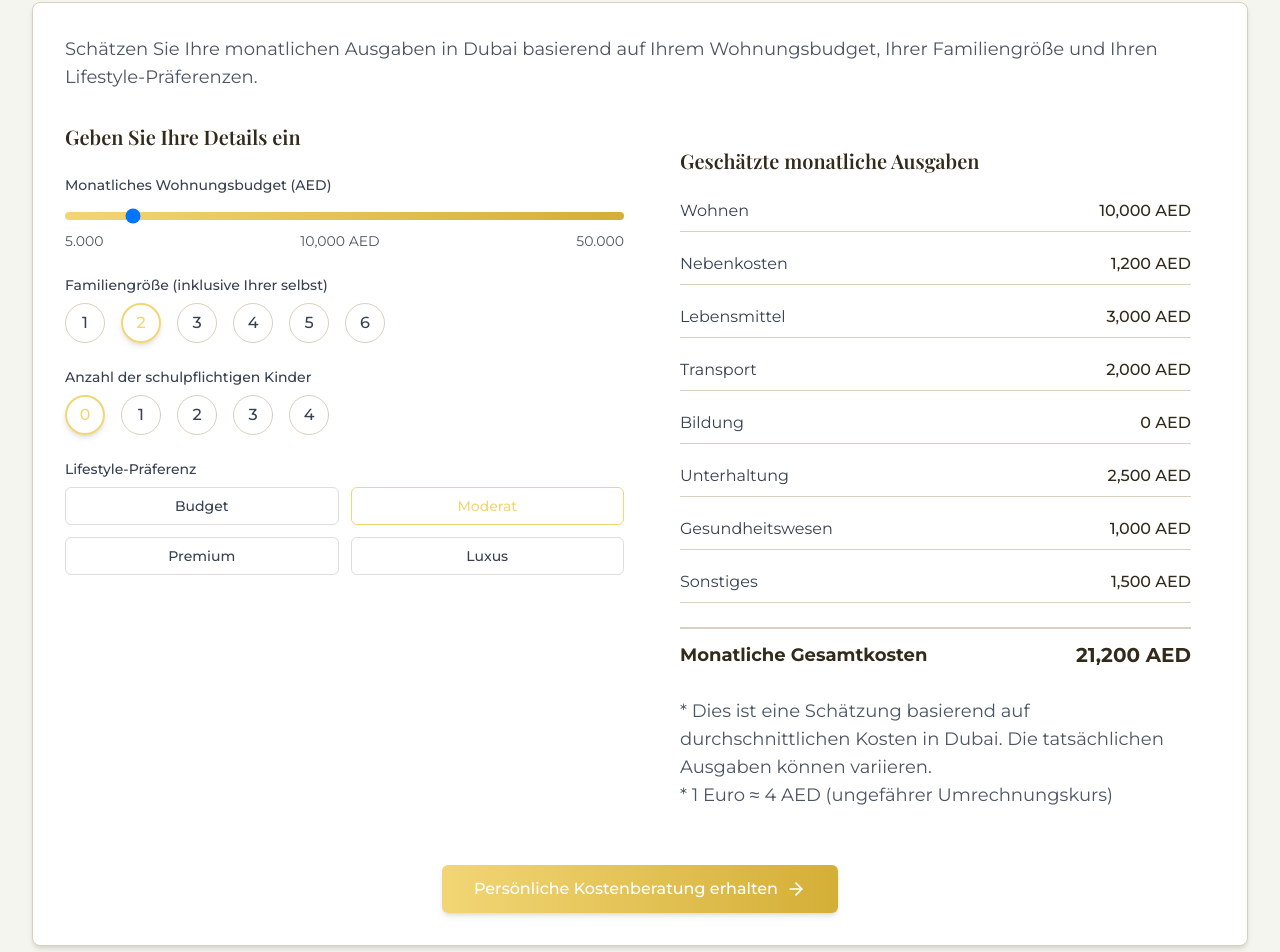
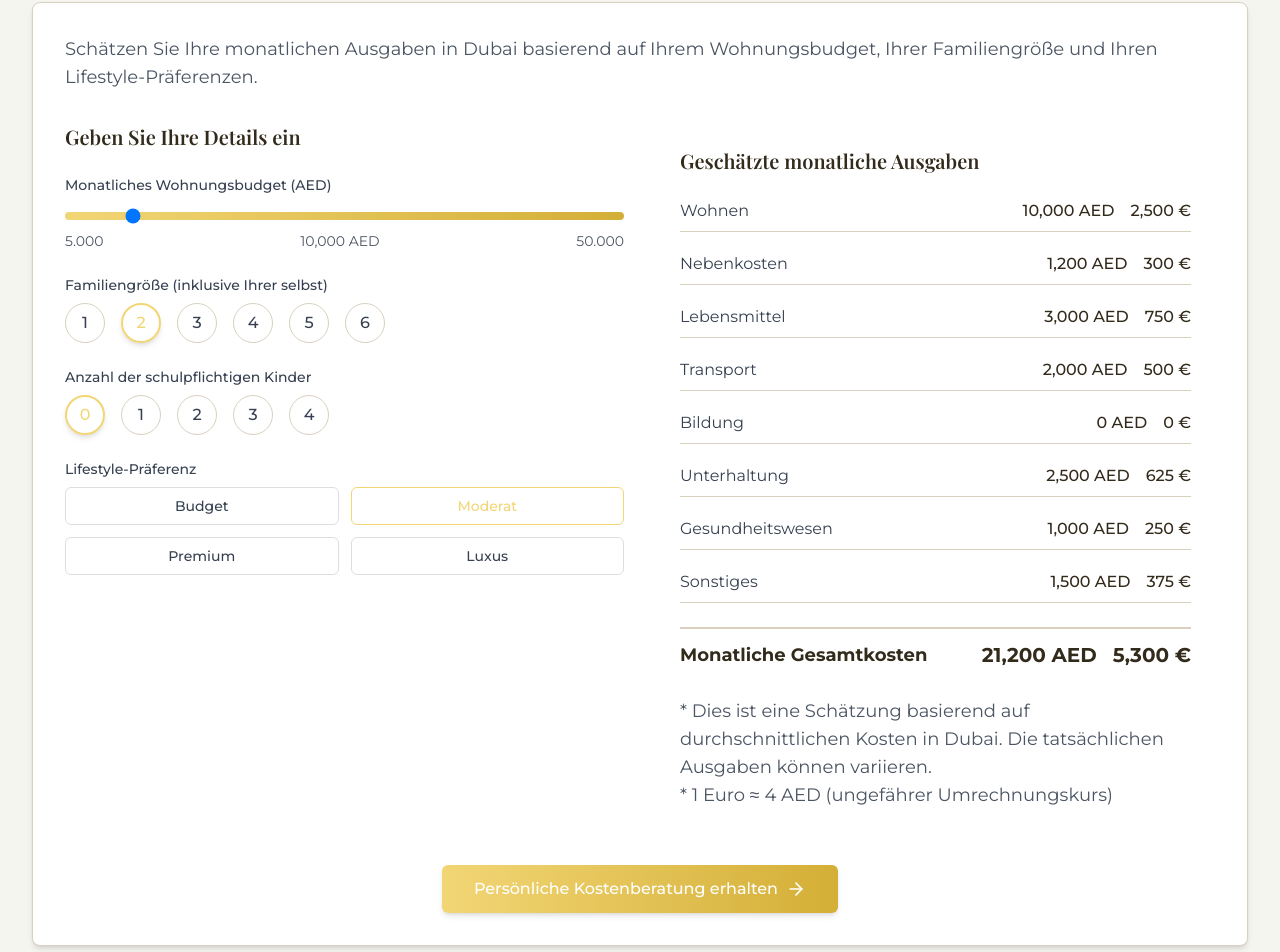
Before and after one commit to LepcsikMike/dubai-move-guide, a React (Vite) app: page /ressourcen in a window 1280 px wide. Shown: the part 2816-3768 px from the top of the page. Built offline with nearby package versions, Linux system fonts and the light colour scheme.

Commit message:
feat: Add Euro conversion to calculator

```diff
--- a/src/pages/resources/calculator/ResultsSection.tsx
+++ b/src/pages/resources/calculator/ResultsSection.tsx
@@ -8,14 +8,14 @@ interface ResultsSectionProps {
 
 const ResultsSection: React.FC<ResultsSectionProps> = ({ costs }) => {
   const costItems = [
-    { label: 'Wohnen', value: costs.housing },
-    { label: 'Nebenkosten', value: costs.utilities },
-    { label: 'Lebensmittel', value: costs.groceries },
-    { label: 'Transport', value: costs.transport },
-    { label: 'Bildung', value: costs.education },
-    { label: 'Unterhaltung', value: costs.entertainment },
-    { label: 'Gesundheitswesen', value: costs.healthcare },
-    { label: 'Sonstiges', value: costs.misc }
+    { label: 'Wohnen', valueAED: costs.housing, valueEUR: costs.housingEUR },
+    { label: 'Nebenkosten', valueAED: costs.utilities, valueEUR: costs.utilitiesEUR },
+    { label: 'Lebensmittel', valueAED: costs.groceries, valueEUR: costs.groceriesEUR },
+    { label: 'Transport', valueAED: costs.transport, valueEUR: costs.transportEUR },
+    { label: 'Bildung', valueAED: costs.education, valueEUR: costs.educationEUR },
+    { label: 'Unterhaltung', valueAED: costs.entertainment, valueEUR: costs.entertainmentEUR },
+    { label: 'Gesundheitswesen', valueAED: costs.healthcare, valueEUR: costs.healthcareEUR },
+    { label: 'Sonstiges', valueAED: costs.misc, valueEUR: costs.miscEUR }
   ];
 
   return (
@@ -26,14 +26,20 @@ const ResultsSection: React.FC<ResultsSectionProps> = ({ costs }) => {
         {costItems.map((item, index) => (
           <div key={index} className="flex justify-between items-center py-2 border-b border-dubai-dark-sand/20">
             <span className="text-gray-700">{item.label}</span>
-            <span className="font-medium">{item.value.toLocaleString()} AED</span>
+            <div className="flex gap-4">
+              <span className="font-medium">{item.valueAED.toLocaleString()} AED</span>
+              <span className="font-medium text-dubai-gold">{item.valueEUR.toLocaleString()} €</span>
+            </div>
           </div>
         ))}
       </div>
 
       <div className="flex justify-between items-center py-3 border-t-2 border-dubai-gold">
         <span className="text-lg font-bold">Monatliche Gesamtkosten</span>
-        <span className="text-xl font-bold text-dubai-gold">{costs.total.toLocaleString()} AED</span>
+        <div className="flex gap-4">
+          <span className="text-xl font-bold">{costs.total.toLocaleString()} AED</span>
+          <span className="text-xl font-bold text-dubai-gold">{costs.totalEUR.toLocaleString()} €</span>
+        </div>
       </div>
 
       <div className="mt-4 text-sm text-gray-600">
--- a/src/pages/resources/calculator/costCalculations.ts
+++ b/src/pages/resources/calculator/costCalculations.ts
@@ -1,4 +1,3 @@
-
 export interface CostBreakdown {
   housing: number;
   utilities: number;
@@ -9,6 +8,15 @@ export interface CostBreakdown {
   healthcare: number;
   misc: number;
   total: number;
+  housingEUR: number;
+  utilitiesEUR: number;
+  groceriesEUR: number;
+  transportEUR: number;
+  educationEUR: number;
+  entertainmentEUR: number;
+  healthcareEUR: number;
+  miscEUR: number;
+  totalEUR: number;
 }
 
 export interface CalculatorInputs {
@@ -17,6 +25,8 @@ export interface CalculatorInputs {
   schoolAge: number;
   lifestyle: 'budget' | 'moderate' | 'premium' | 'luxury';
 }
+
+const AED_TO_EUR = 0.25; // Umrechnungskurs: 1 AED = 0.25 EUR
 
 export const calculateMonthlyCost = ({
   housingBudget,
@@ -69,7 +79,7 @@ export const calculateMonthlyCost = ({
   const totalCost = (housingCost + utilitiesCost + groceriesCost + transportCost +
                      educationCost + entertainmentCost + healthcareCost + miscCost);
 
-  return {
+  const costs = {
     housing: housingCost,
     utilities: utilitiesCost,
     groceries: groceriesCost,
@@ -78,6 +88,18 @@ export const calculateMonthlyCost = ({
     entertainment: entertainmentCost,
     healthcare: healthcareCost,
     misc: miscCost,
-    total: totalCost
+    total: totalCost,
+    // Euro conversions
+    housingEUR: Math.round(housingCost * AED_TO_EUR),
+    utilitiesEUR: Math.round(utilitiesCost * AED_TO_EUR),
+    groceriesEUR: Math.round(groceriesCost * AED_TO_EUR),
+    transportEUR: Math.round(transportCost * AED_TO_EUR),
+    educationEUR: Math.round(educationCost * AED_TO_EUR),
+    entertainmentEUR: Math.round(entertainmentCost * AED_TO_EUR),
+    healthcareEUR: Math.round(healthcareCost * AED_TO_EUR),
+    miscEUR: Math.round(miscCost * AED_TO_EUR),
+    totalEUR: Math.round(totalCost * AED_TO_EUR)
   };
+
+  return costs;
 };
```
